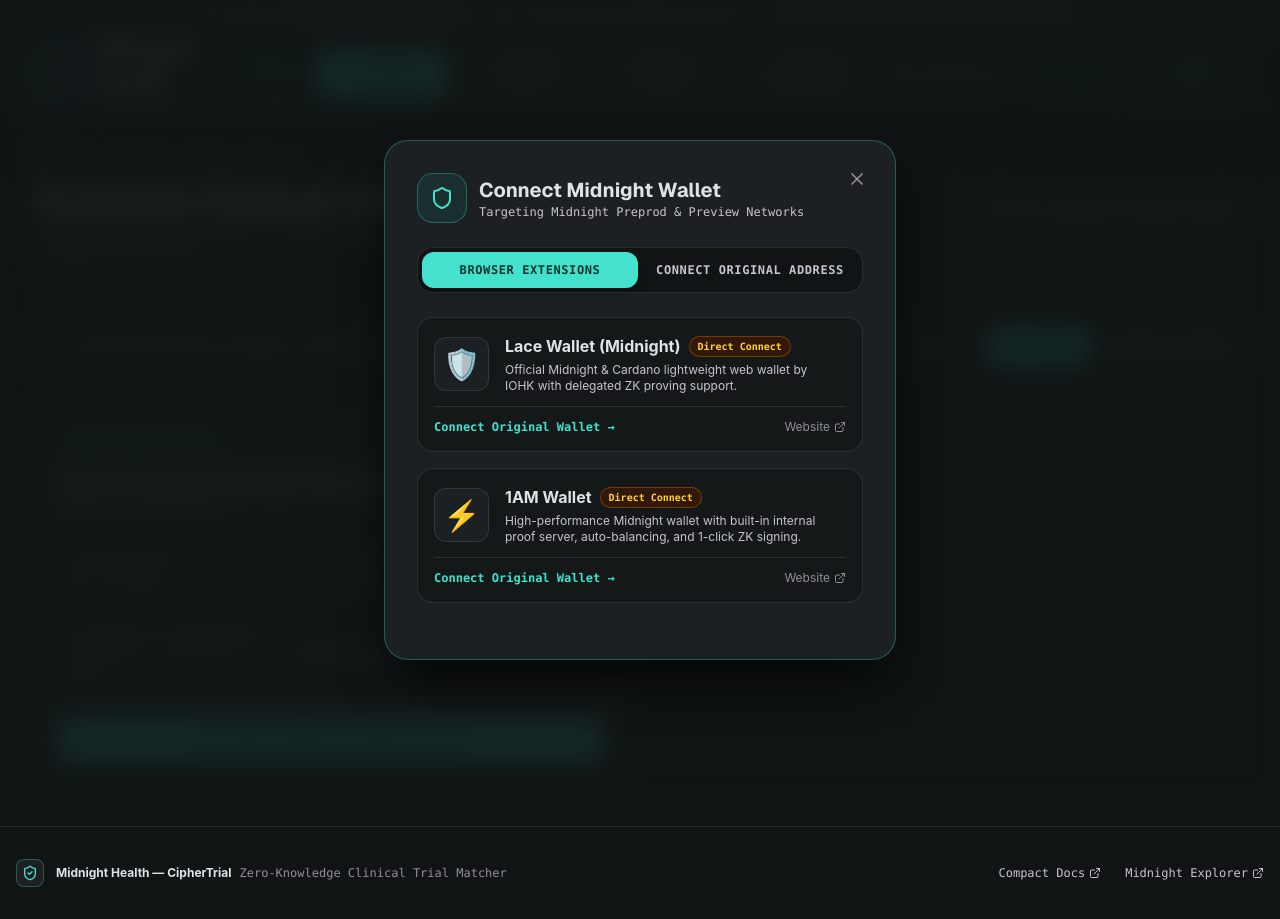
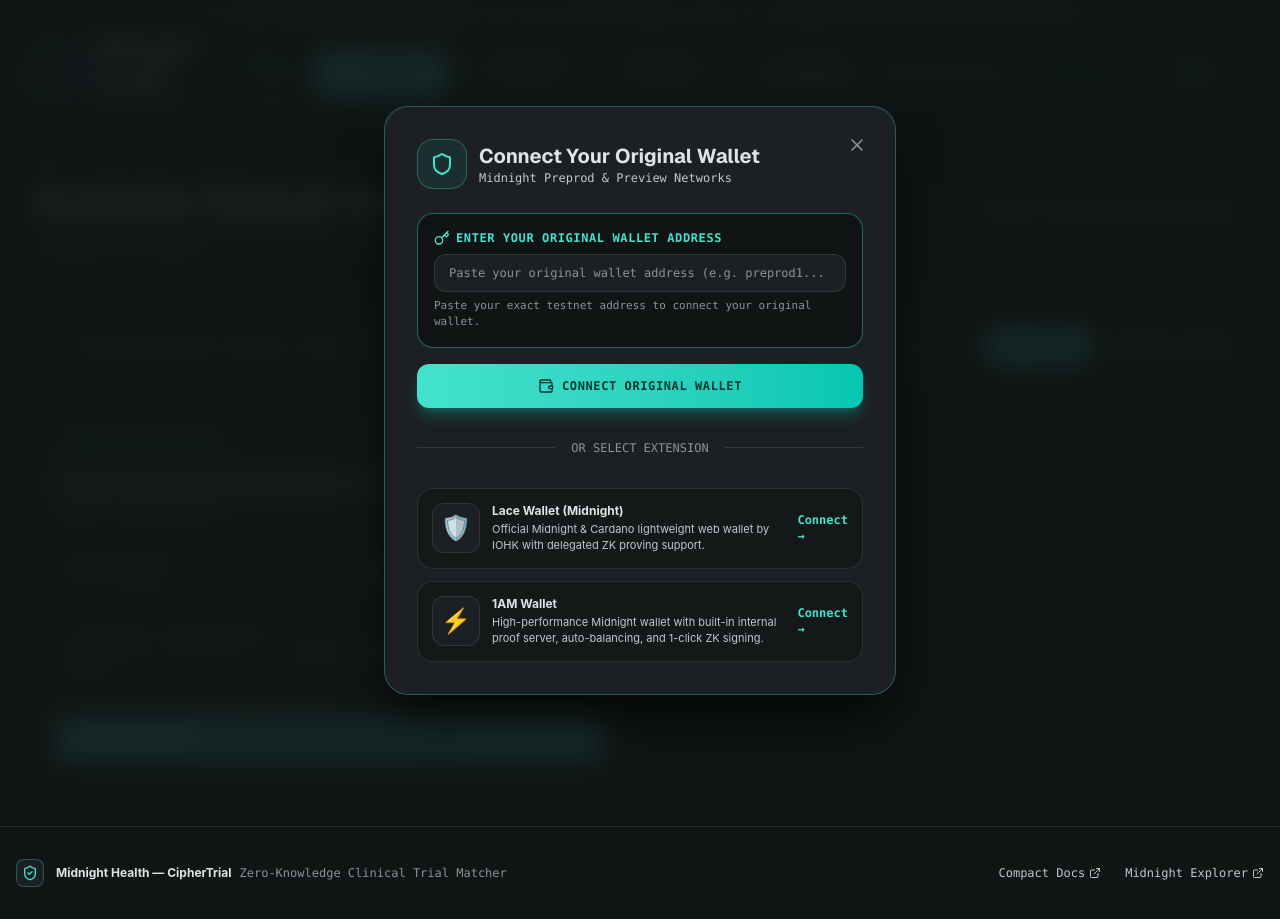
Before and after one commit to shritesh263/-CipherTrial-Anonymous-Clinical-Trial-Matching-DApp, a React (Vite) app: page / in a window 1280 px wide. Both pictures are taken after a click on the button "CONNECT WALLET". Built offline with nearby package versions, Linux system fonts and the light colour scheme.

Commit message:
fix(wallet): eliminate mock address fallbacks and enforce original address input

```diff
--- a/src/components/WalletModal.tsx
+++ b/src/components/WalletModal.tsx
@@ -1,20 +1,26 @@
 import React, { useState } from 'react';
 import { useWallet } from '../providers/WalletContext';
 import { WalletType } from '../wallet/types';
-import { X, CheckCircle2, Shield, ExternalLink, Key, Sparkles, Send } from 'lucide-react';
+import { X, CheckCircle2, Shield, ExternalLink, Key, Sparkles, Send, Wallet } from 'lucide-react';
 
 export const WalletModal: React.FC = () => {
   const { availableWallets, connectWallet, isConnecting, showWalletModal, setShowWalletModal } = useWallet();
   const [originalAddressInput, setOriginalAddressInput] = useState('');
   const [customPublicKeyInput, setCustomPublicKeyInput] = useState('');
-  const [activeTab, setActiveTab] = useState<'extensions' | 'original'>('extensions');
+  const [selectedWalletType, setSelectedWalletType] = useState<WalletType>('custom');
 
   if (!showWalletModal) return null;
 
-  const handleConnectOriginal = (e: React.FormEvent) => {
-    e.preventDefault();
-    if (!originalAddressInput.trim()) return;
-    connectWallet('custom', originalAddressInput.trim(), customPublicKeyInput.trim());
+  const handleConnectWallet = (e?: React.FormEvent, typeOverride?: WalletType) => {
+    if (e) e.preventDefault();
+    const typeToConnect = typeOverride || selectedWalletType;
+
+    // Connect with user's input address if provided
+    connectWallet(
+      typeToConnect,
+      originalAddressInput.trim() || undefined,
+      customPublicKeyInput.trim() || undefined
+    );
   };
 
   return (
@@ -35,40 +41,48 @@
             <Shield className="w-6 h-6" />
           </div>
           <div>
-            <h3 className="text-xl font-bold font-geist text-[#e0e3e5]">Connect Midnight Wallet</h3>
-            <p className="text-xs font-mono text-[#c6c6cd]">Targeting Midnight Preprod & Preview Networks</p>
+            <h3 className="text-xl font-bold font-geist text-[#e0e3e5]">Connect Your Original Wallet</h3>
+            <p className="text-xs font-mono text-[#c6c6cd]">Midnight Preprod & Preview Networks</p>
           </div>
         </div>
 
-        {/* Tab Switcher: Injected Extensions vs Original Wallet Input */}
-        <div className="flex p-1 rounded-2xl bg-[#101415] border border-white/10 mb-6 space-x-1">
-          <button
-            type="button"
-            onClick={() => setActiveTab('extensions')}
-            className={`flex-1 py-2.5 rounded-xl font-mono text-xs uppercase tracking-wider font-bold transition ${
-              activeTab === 'extensions'
-                ? 'bg-[#44e2cd] text-[#003731] shadow-lg'
-                : 'text-[#c6c6cd] hover:text-[#e0e3e5]'
-            }`}
-          >
-            Browser Extensions
-          </button>
-          <button
-            type="button"
-            onClick={() => setActiveTab('original')}
-            className={`flex-1 py-2.5 rounded-xl font-mono text-xs uppercase tracking-wider font-bold transition ${
-              activeTab === 'original'
-                ? 'bg-[#44e2cd] text-[#003731] shadow-lg'
-                : 'text-[#c6c6cd] hover:text-[#e0e3e5]'
-            }`}
-          >
-            Connect Original Address
-          </button>
+        {/* Original Wallet Address Input Section */}
+        <form onSubmit={(e) => handleConnectWallet(e, 'custom')} className="mb-6 space-y-4">
+          <div className="p-4 rounded-2xl bg-[#101415] border border-[#44e2cd]/40">
+            <label className="block text-xs font-mono font-bold text-[#44e2cd] uppercase tracking-wider mb-2 flex items-center gap-1.5">
+              <Key className="w-4 h-4 text-[#44e2cd]" />
+              <span>Enter Your Original Wallet Address</span>
+            </label>
+            <input
+              type="text"
+              value={originalAddressInput}
+              onChange={(e) => setOriginalAddressInput(e.target.value)}
+              placeholder="Paste your original wallet address (e.g. preprod1... or 0x7a3f...)"
+              className="w-full bg-[#1d2022] border border-white/10 rounded-xl px-3.5 py-2.5 text-xs text-[#e0e3e5] font-mono focus:outline-none focus:border-[#44e2cd] transition placeholder:text-[#909097]"
+            />
+            <p className="text-[11px] text-[#909097] mt-1.5 font-mono">
+              Paste your exact testnet address to connect your original wallet.
+            </p>
           </div>
 
-        {activeTab === 'extensions' ? (
-          /* Wallet Extension Cards List */
-          <div className="space-y-4 mb-6">
+          <button
+            type="submit"
+            disabled={isConnecting}
+            className="w-full py-3.5 px-4 rounded-xl bg-gradient-to-r from-[#44e2cd] to-[#03c6b2] text-[#003731] font-mono font-bold text-xs uppercase tracking-wider hover:opacity-90 transition shadow-lg shadow-[#03c6b2]/30 flex items-center justify-center space-x-2"
+          >
+            <Wallet className="w-4 h-4" />
+            <span>Connect Original Wallet</span>
+          </button>
+        </form>
+
+        <div className="relative flex py-2 items-center mb-6">
+          <div className="flex-grow border-t border-white/10"></div>
+          <span className="flex-shrink mx-4 text-xs font-mono text-[#909097] uppercase">Or select extension</span>
+          <div className="flex-grow border-t border-white/10"></div>
+        </div>
+
+        {/* Available Extension Options */}
+        <div className="space-y-3">
           {availableWallets
             .filter((w) => w.id !== 'custom')
             .map((wallet) => {
@@ -76,100 +90,40 @@
               return (
                 <div
                   key={wallet.id}
-                    onClick={() => connectWallet(wallet.id)}
-                    className={`group relative p-4 rounded-2xl border transition-all duration-200 cursor-pointer ${
+                  onClick={() => handleConnectWallet(undefined, wallet.id)}
+                  className={`group relative p-3.5 rounded-2xl border transition-all duration-200 cursor-pointer flex items-center justify-between ${
                     installed
-                        ? 'bg-[#101415] border-[#44e2cd]/40 hover:border-[#44e2cd] hover:bg-white/5 shadow-lg'
+                      ? 'bg-[#101415] border-[#44e2cd]/40 hover:border-[#44e2cd] hover:bg-white/5'
                       : 'bg-[#101415]/60 border-white/10 hover:border-white/20'
                   }`}
                 >
-                    <div className="flex items-start justify-between">
-                      <div className="flex items-center space-x-4">
-                        <div className="text-3xl p-2 bg-[#1d2022] rounded-xl border border-white/10 group-hover:scale-105 transition">
+                  <div className="flex items-center space-x-3">
+                    <div className="text-2xl p-2 bg-[#1d2022] rounded-xl border border-white/10">
                       {wallet.icon}
                     </div>
                     <div>
                       <div className="flex items-center space-x-2">
-                            <span className="font-bold text-[#e0e3e5] group-hover:text-[#44e2cd] transition">
+                        <span className="font-bold text-xs text-[#e0e3e5] group-hover:text-[#44e2cd] transition">
                           {wallet.name}
                         </span>
-                            {installed ? (
-                              <span className="inline-flex items-center px-2 py-0.5 rounded-full text-[10px] font-mono font-bold bg-[#03c6b2]/10 text-[#44e2cd] border border-[#44e2cd]/30">
-                                <CheckCircle2 className="w-3 h-3 mr-1 text-[#44e2cd]" />
-                                Live Extension Detected
-                              </span>
-                            ) : (
-                              <span className="inline-flex items-center px-2 py-0.5 rounded-full text-[10px] font-mono font-bold bg-amber-950/60 text-amber-300 border border-amber-500/30">
-                                Direct Connect
+                        {installed && (
+                          <span className="inline-flex items-center px-2 py-0.5 rounded-full text-[9px] font-mono font-bold bg-[#03c6b2]/10 text-[#44e2cd] border border-[#44e2cd]/30">
+                            <CheckCircle2 className="w-2.5 h-2.5 mr-1" />
+                            Extension Detected
                           </span>
                         )}
                       </div>
-                          <p className="text-xs text-[#c6c6cd] mt-1 max-w-xs">{wallet.description}</p>
-                        </div>
+                      <p className="text-[11px] text-[#c6c6cd] mt-0.5">{wallet.description}</p>
                     </div>
                   </div>
 
-                    <div className="mt-3 flex items-center justify-between pt-3 border-t border-white/10 text-xs">
-                      <span className="text-[#44e2cd] font-mono font-bold group-hover:translate-x-1 transition">
-                        {installed ? 'Connect Live Extension →' : 'Connect Original Wallet →'}
+                  <span className="text-xs text-[#44e2cd] font-mono font-bold group-hover:translate-x-1 transition">
+                    Connect →
                   </span>
-                      <a
-                        href={wallet.websiteUrl}
-                        target="_blank"
-                        rel="noreferrer"
-                        onClick={(e) => e.stopPropagation()}
-                        className="flex items-center text-[#909097] hover:text-[#e0e3e5]"
-                      >
-                        <span>Website</span>
-                        <ExternalLink className="w-3 h-3 ml-1" />
-                      </a>
-                    </div>
                 </div>
               );
             })}
         </div>
-        ) : (
-          /* Connect Original Wallet Address Input Form */
-          <form onSubmit={handleConnectOriginal} className="space-y-4 mb-6">
-            <div className="p-4 rounded-2xl bg-[#101415] border border-[#44e2cd]/30">
-              <label className="block text-xs font-mono font-bold text-[#44e2cd] uppercase tracking-wider mb-2 flex items-center gap-1.5">
-                <Key className="w-4 h-4 text-[#44e2cd]" />
-                <span>Original Wallet Address (Preprod / Preview)</span>
-              </label>
-              <input
-                type="text"
-                value={originalAddressInput}
-                onChange={(e) => setOriginalAddressInput(e.target.value)}
-                placeholder="Paste your wallet address (e.g. 0x7a3f... or preprod1...)"
-                required
-                className="w-full bg-[#1d2022] border border-white/10 rounded-xl px-3.5 py-2.5 text-xs text-[#e0e3e5] font-mono focus:outline-none focus:border-[#44e2cd] transition placeholder:text-[#909097]"
-              />
-            </div>
-
-            <div className="p-4 rounded-2xl bg-[#101415] border border-white/10">
-              <label className="block text-xs font-mono font-semibold text-[#c6c6cd] uppercase tracking-wider mb-2 flex items-center gap-1.5">
-                <Sparkles className="w-4 h-4 text-[#44e2cd]" />
-                <span>Coin Public Key (Optional)</span>
-              </label>
-              <input
-                type="text"
-                value={customPublicKeyInput}
-                onChange={(e) => setCustomPublicKeyInput(e.target.value)}
-                placeholder="Optional coin public key (0x...)"
-                className="w-full bg-[#1d2022] border border-white/10 rounded-xl px-3.5 py-2.5 text-xs text-[#e0e3e5] font-mono focus:outline-none focus:border-[#44e2cd] transition placeholder:text-[#909097]"
-              />
-            </div>
-
-            <button
-              type="submit"
-              disabled={isConnecting || !originalAddressInput.trim()}
-              className="w-full py-3.5 px-4 rounded-xl bg-gradient-to-r from-[#44e2cd] to-[#03c6b2] text-[#003731] font-mono font-bold text-xs uppercase tracking-wider hover:opacity-90 transition shadow-lg shadow-[#03c6b2]/30 flex items-center justify-center space-x-2 disabled:opacity-50"
-            >
-              <Send className="w-4 h-4" />
-              <span>Connect My Original Wallet Address</span>
-            </button>
-          </form>
-        )}
 
       </div>
     </div>
```
Also changed, not shown: src/wallet/OneAmAdapter.ts (+32 -14 lines), 1 other file (tests, documents, lock files or other folders). Lines whose indentation alone changed are shown as unchanged.
